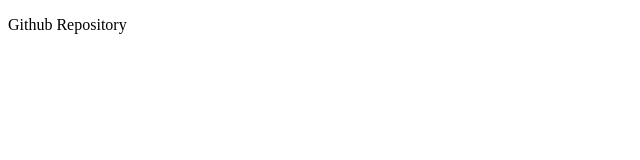
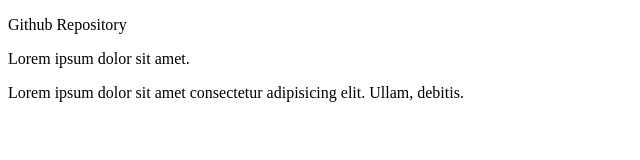
Before and after one commit to Saad100912/new-repo, a plain HTML site: page index.html in a window 1280 px wide. Shown: the whole page, without its empty margins (0-640 px from the left). Drawn offline with Linux system fonts and the light colour scheme.

Commit message:
second commit

```diff
--- a/index.html
+++ b/index.html
@@ -8,5 +8,7 @@
 </head>
 <body>
     <p>Github Repository</p>
+    <p>Lorem ipsum dolor sit amet.</p>
+    <p>Lorem ipsum dolor sit amet consectetur adipisicing elit. Ullam, debitis.</p>
 </body>
 </html>
```
